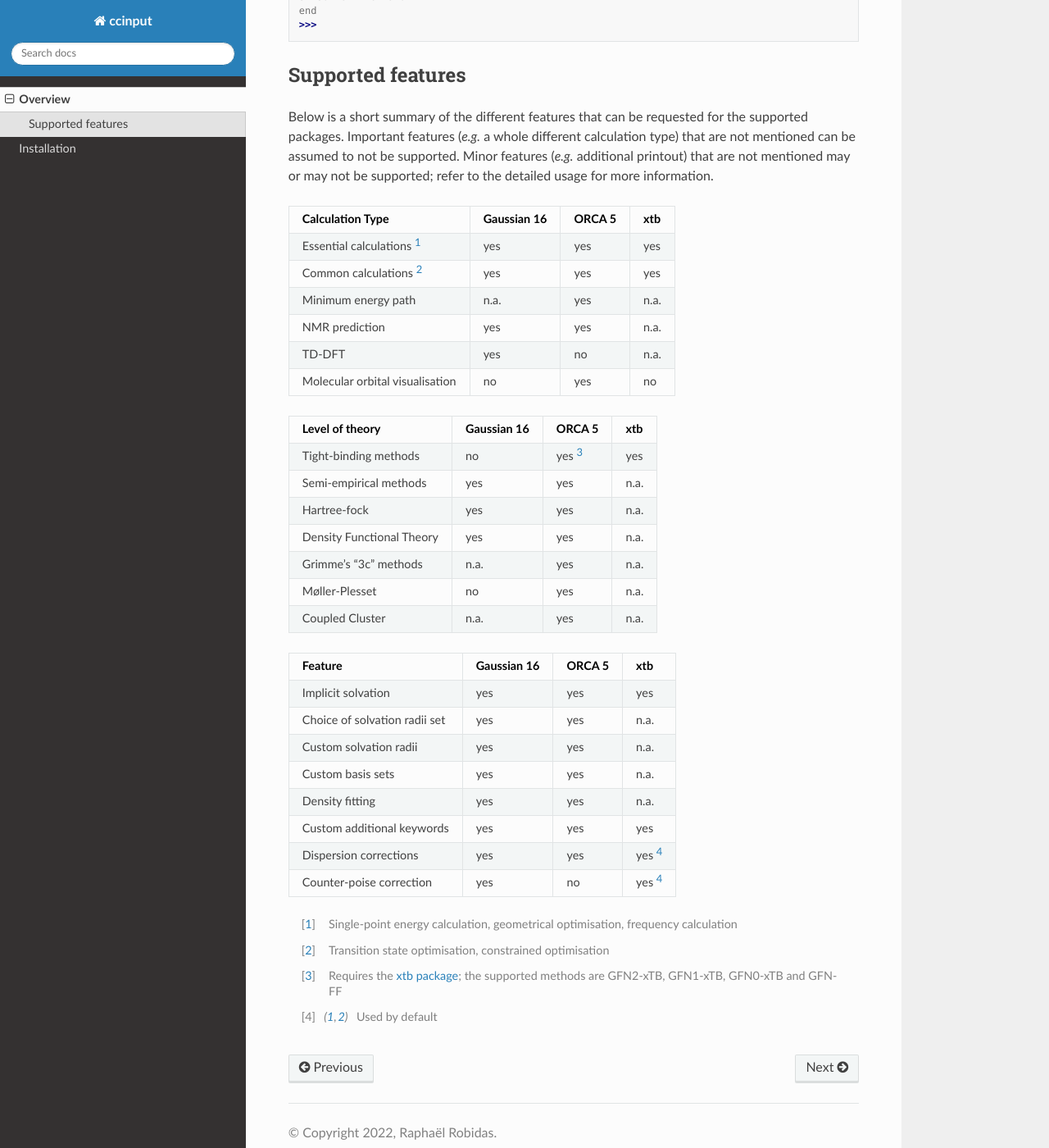
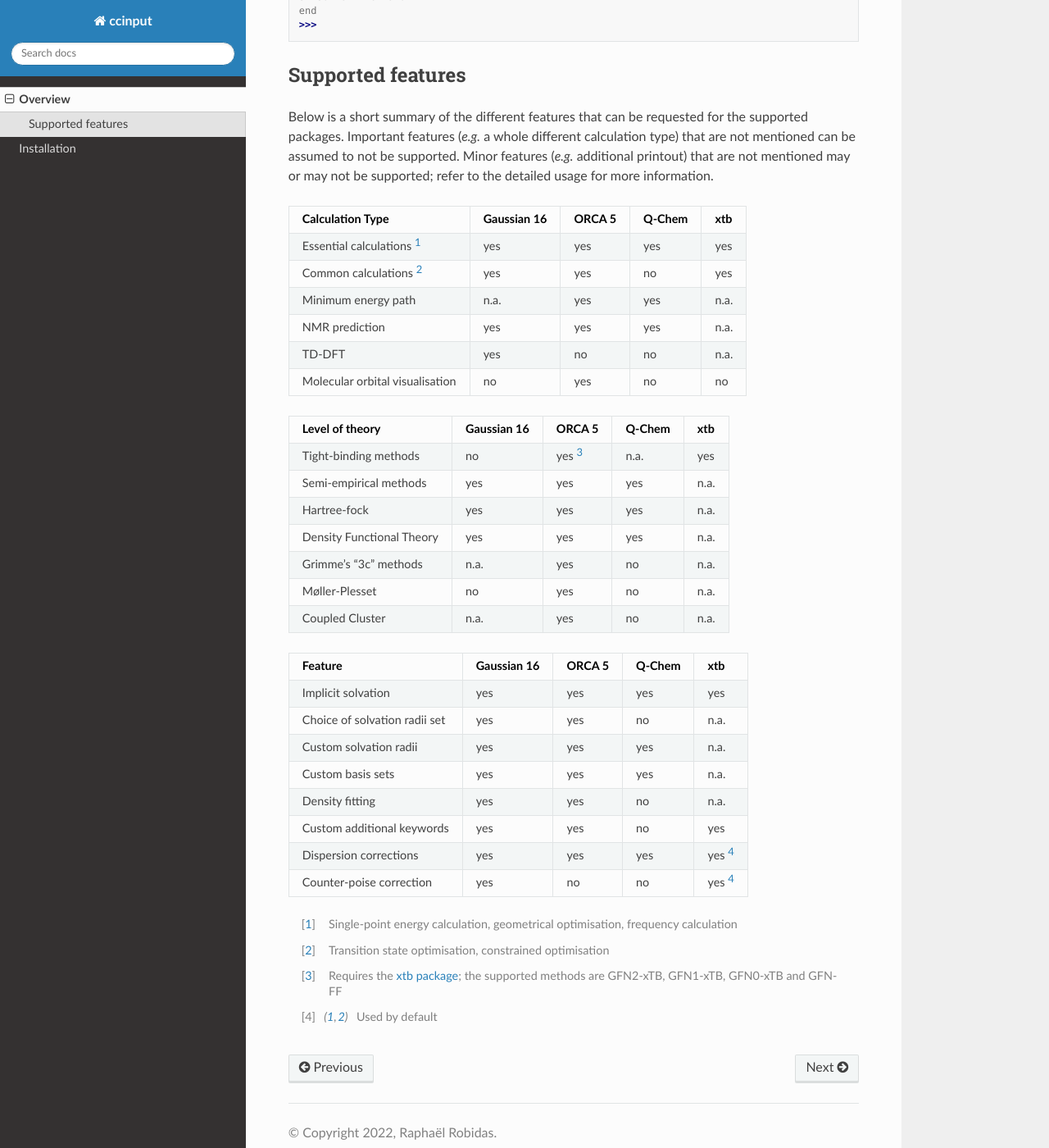
Before and after one commit to cyllab/ccinput, a Sphinx documentation site: the page built from docs/source/overview.rst, in a window 1280 px wide and 1400 px high, scrolled down 1036 px. Shown: the whole window at 82% size. Built offline with Sphinx 7.4.7 and the Read the Docs theme 2.0.0, drawn with Linux system fonts in a browser that asks for light colours; pages that are not in the unit, such as notebooks, are missing from menus.

Commit message:
Add initial Q-Chem docs

```diff
--- a/docs/source/overview.rst
+++ b/docs/source/overview.rst
@@ -60,43 +60,43 @@ Supported features
 
 Below is a short summary of the different features that can be requested for the supported packages. Important features (*e.g.* a whole different calculation type) that are not mentioned can be assumed to not be supported. Minor features (*e.g.* additional printout) that are not mentioned may or may not be supported; refer to the :doc:`detailed usage<usage>` for more information.
 
-=============================== ============ =========== =========
-Calculation Type                Gaussian 16    ORCA 5       xtb
-=============================== ============ =========== =========
-Essential calculations [1]_        yes         yes          yes
-Common calculations [2]_           yes         yes          yes
-Minimum energy path                n.a.        yes          n.a.
-NMR prediction                     yes         yes          n.a.
-TD-DFT                             yes         no           n.a.
-Molecular orbital visualisation    no          yes          no
-=============================== ============ =========== =========
+=============================== ============ =========== =========== =========
+Calculation Type                Gaussian 16    ORCA 5      Q-Chem       xtb
+=============================== ============ =========== =========== =========
+Essential calculations [1]_        yes         yes         yes          yes
+Common calculations [2]_           yes         yes         no           yes
+Minimum energy path                n.a.        yes         yes          n.a.
+NMR prediction                     yes         yes         yes          n.a.
+TD-DFT                             yes         no          no           n.a.
+Molecular orbital visualisation    no          yes         no           no
+=============================== ============ =========== =========== =========
 
 
-=============================== ============ =========== =========
-Level of theory                 Gaussian 16    ORCA 5       xtb
-=============================== ============ =========== =========
-Tight-binding methods              no          yes [3]_     yes
-Semi-empirical methods             yes         yes          n.a.
-Hartree-fock                       yes         yes          n.a.
-Density Functional Theory          yes         yes          n.a.
-Grimme's "3c" methods              n.a.        yes          n.a.
-Møller-Plesset                     no          yes          n.a.
-Coupled Cluster                    n.a.        yes          n.a.
-=============================== ============ =========== =========
+=============================== ============ =========== =========== =========
+Level of theory                 Gaussian 16    ORCA 5      Q-Chem       xtb
+=============================== ============ =========== =========== =========
+Tight-binding methods              no          yes [3]_    n.a.         yes
+Semi-empirical methods             yes         yes         yes          n.a.
+Hartree-fock                       yes         yes         yes          n.a.
+Density Functional Theory          yes         yes         yes          n.a.
+Grimme's "3c" methods              n.a.        yes         no           n.a.
+Møller-Plesset                     no          yes         no           n.a.
+Coupled Cluster                    n.a.        yes         no           n.a.
+=============================== ============ =========== =========== =========
 
 
-=============================== ============ =========== =========
-Feature                         Gaussian 16    ORCA 5       xtb
-=============================== ============ =========== =========
-Implicit solvation                 yes         yes          yes
-Choice of solvation radii set      yes         yes          n.a.
-Custom solvation radii             yes         yes          n.a.
-Custom basis sets                  yes         yes          n.a.
-Density fitting                    yes         yes          n.a.
-Custom additional keywords         yes         yes          yes
-Dispersion corrections             yes         yes         yes [4]_
-Counter-poise correction           yes         no          yes [4]_
-=============================== ============ =========== =========
+=============================== ============ =========== =========== =========
+Feature                         Gaussian 16    ORCA 5      Q-Chem       xtb
+=============================== ============ =========== =========== =========
+Implicit solvation                 yes         yes         yes          yes
+Choice of solvation radii set      yes         yes         no           n.a.
+Custom solvation radii             yes         yes         yes          n.a.
+Custom basis sets                  yes         yes         yes          n.a.
+Density fitting                    yes         yes         no           n.a.
+Custom additional keywords         yes         yes         no           yes
+Dispersion corrections             yes         yes         yes          yes [4]_
+Counter-poise correction           yes         no          no           yes [4]_
+=============================== ============ =========== =========== =========
 
 
 .. [1] Single-point energy calculation, geometrical optimisation, frequency calculation
```
